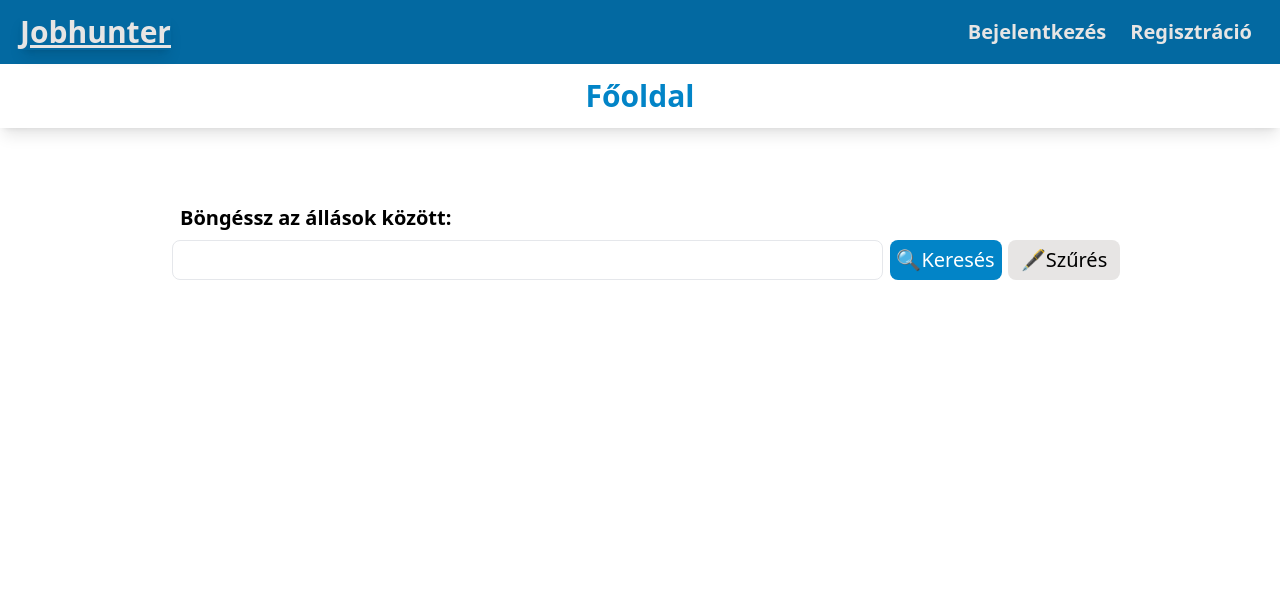
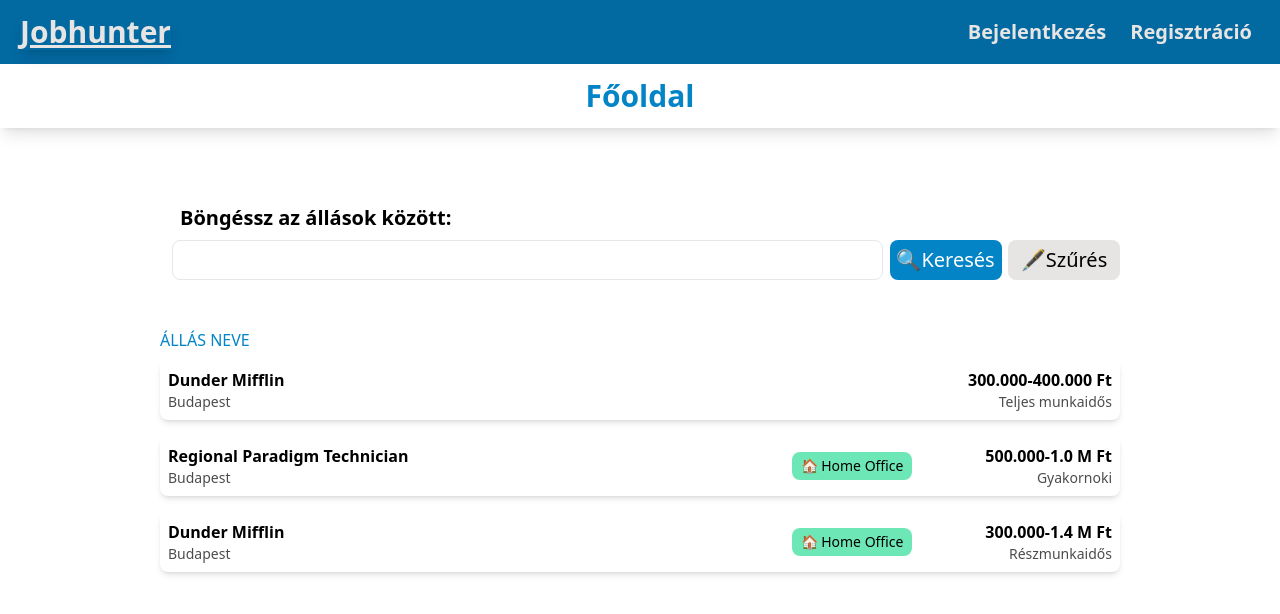
Before and after one commit to laszlosimon98/react-bead-2-jobhunter, a React (Vite) app in the folder client/: page / in a window 1280 px wide. Shown: the top 614 px of the page. Built offline with nearby package versions, Linux system fonts and the light colour scheme.

Commit message:
Added Joblist

```diff
--- a/client/src/home/FilterDropdown.tsx
+++ b/client/src/home/FilterDropdown.tsx
@@ -4,7 +4,7 @@ import Option from "./Option";
 
 const FilterDropdown = (): ReactElement => {
   return (
-    <div className="bg-white absolute w-[44rem] right-0 top-24 h-[19rem] shadow-xl rounded-lg p-5">
+    <div className="bg-white absolute w-[44rem] right-0 top-24 h-[19rem] shadow-xl rounded-lg p-5 z-10">
       <h3 className="font-bold text-3xl">Szűrők</h3>
       <div className="flex justify-around items-center mt-5">
         <Input title="Fizetési sáv alja" />
--- a/client/src/home/Home.tsx
+++ b/client/src/home/Home.tsx
@@ -1,25 +1,6 @@
 import { ReactElement } from "react";
-import HomeOffice from "./HomeOffice";
 import SearchBar from "./SearchBar";
-
-const tempData = {
-  id: 1,
-  company: "Dunder Mifflin",
-  position: "Front-end developer",
-  description: "Lorem ipsum...",
-  salaryFrom: 300000,
-  salaryTo: 400000,
-  type: "full-time",
-  city: "Budapest",
-  homeOffice: 0,
-  userId: 1,
-  createdBy: {
-    id: 1,
-    email: "user1@jobhunter.hu",
-    fullname: "Jake Peralta",
-    role: "company",
-  },
-};
+import JobLists from "../jobs/JobLists";
 
 const Home = (): ReactElement => {
   return (
@@ -28,11 +9,10 @@ const Home = (): ReactElement => {
         <h2 className="font-bold text-3xl px-7 text-sky-600">Főoldal</h2>
       </div>
 
-      <div className="flex justify-center items-center mt-16">
+      <div className="w-full flex justify-center items-center mt-16 flex-col">
         <SearchBar title="Böngéssz az állások között:" />
+        <JobLists />
       </div>
-
-      {/* <HomeOffice /> */}
     </>
   );
 };
--- a/client/src/home/HomeOffice.tsx
+++ /dev/null
@@ -1,13 +0,0 @@
-import { ReactElement } from "react";
-
-const HomeOffice = (): ReactElement => {
-  return (
-    <>
-      <div className="bg-emerald-300 w-[7.5rem] text-sm rounded-lg py-1 px-2 flex justify-center items-center">
-        🏠 Home Office
-      </div>
-    </>
-  );
-};
-
-export default HomeOffice;
--- /dev/null
+++ b/client/src/jobs/HomeOffice.tsx
@@ -0,0 +1,11 @@
+import { ReactElement } from "react";
+
+const HomeOffice = (): ReactElement => {
+  return (
+    <div className="bg-emerald-300 w-[7.5rem] text-sm rounded-lg py-1 px-2 flex justify-center items-center">
+      🏠 Home Office
+    </div>
+  );
+};
+
+export default HomeOffice;
--- /dev/null
+++ b/client/src/jobs/Job.tsx
@@ -0,0 +1,60 @@
+import { ReactElement } from "react";
+import HomeOffice from "./HomeOffice";
+
+const Job = ({ data }): ReactElement => {
+  const translateType = (type: string) => {
+    switch (type) {
+      case "full-time":
+        return "Teljes munkaidős";
+      case "part-time":
+        return "Részmunkaidős";
+      case "internship":
+        return "Gyakornoki";
+      default:
+        return "";
+    }
+  };
+
+  const formatNumber = (num: number) => {
+    if (num.toString().length < 7) {
+      return num
+        .toString()
+        .slice(0, num.toString().length - 3)
+        .concat(".")
+        .concat(num.toString().slice(num.toString().length - 3));
+    } else {
+      return num
+        .toString()
+        .slice(0, 1)
+        .concat(".")
+        .concat(num.toString().slice(1, 2))
+        .concat(" M");
+    }
+  };
+
+  return (
+    <div className="flex justify-between items-center p-2 shadow-md my-2 hover:bg-stone-200 cursor-pointer rounded-lg hover:p-3 hover:mb-1 hover:-mx-2 transition-all">
+      <div className="">
+        <p className="font-semibold">{data.company}</p>
+        <p className="text-sm opacity-70">{data.city}</p>
+      </div>
+
+      <div
+        className={`flex items-center w-[20rem] ${
+          data.homeOffice ? "justify-between" : "justify-end"
+        }`}
+      >
+        {data.homeOffice ? <HomeOffice /> : ""}
+
+        <div className="flex flex-col justify-end items-end">
+          <p className="font-semibold">
+            {formatNumber(data.salaryFrom)}-{formatNumber(data.salaryTo)} Ft
+          </p>
+          <p className="text-sm opacity-70">{translateType(data.type)}</p>
+        </div>
+      </div>
+    </div>
+  );
+};
+
+export default Job;
--- /dev/null
+++ b/client/src/jobs/JobLists.tsx
@@ -0,0 +1,71 @@
+import { ReactElement } from "react";
+import Job from "./Job";
+const tempData = [
+  {
+    id: 1,
+    company: "Dunder Mifflin",
+    position: "Front-end developer",
+    description: "Lorem ipsum...",
+    salaryFrom: 300000,
+    salaryTo: 400000,
+    type: "full-time",
+    city: "Budapest",
+    homeOffice: 0,
+    userId: 1,
+    createdBy: {
+      id: 1,
+      email: "user1@jobhunter.hu",
+      fullname: "Jake Peralta",
+      role: "company",
+    },
+  },
+  {
+    id: 2,
+    company: "Regional Paradigm Technician",
+    position: "Front-end developer",
+    description: "Lorem ipsum...",
+    salaryFrom: 500000,
+    salaryTo: 1000000,
+    type: "internship",
+    city: "Budapest",
+    homeOffice: 1,
+    userId: 1,
+    createdBy: {
+      id: 1,
+      email: "user1@jobhunter.hu",
+      fullname: "Jake Peralta",
+      role: "company",
+    },
+  },
+  {
+    id: 3,
+    company: "Dunder Mifflin",
+    position: "Front-end developer",
+    description: "Lorem ipsum...",
+    salaryFrom: 300000,
+    salaryTo: 1400000,
+    type: "part-time",
+    city: "Budapest",
+    homeOffice: 1,
+    userId: 1,
+    createdBy: {
+      id: 1,
+      email: "user1@jobhunter.hu",
+      fullname: "Jake Peralta",
+      role: "company",
+    },
+  },
+];
+
+const JobLists = (): ReactElement => {
+  return (
+    <div className="flex flex-col w-[60rem] h-fit py-2">
+      <h3 className="uppercase text-sky-600 self-start">Állás neve</h3>
+      {tempData.map((data) => (
+        <Job key={data.id} data={data} />
+      ))}
+    </div>
+  );
+};
+
+export default JobLists;
```
Also changed, not shown: client/src/jobs/JobDetail.tsx (added).
